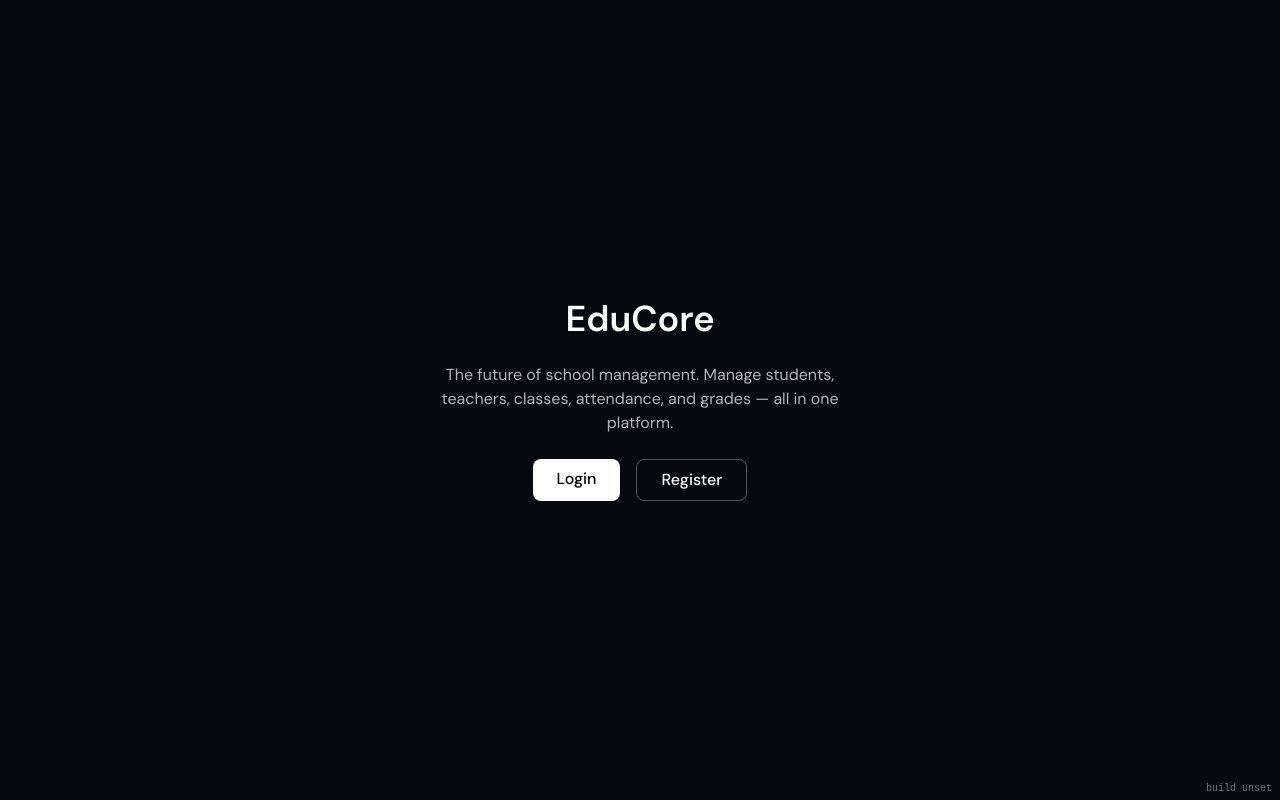
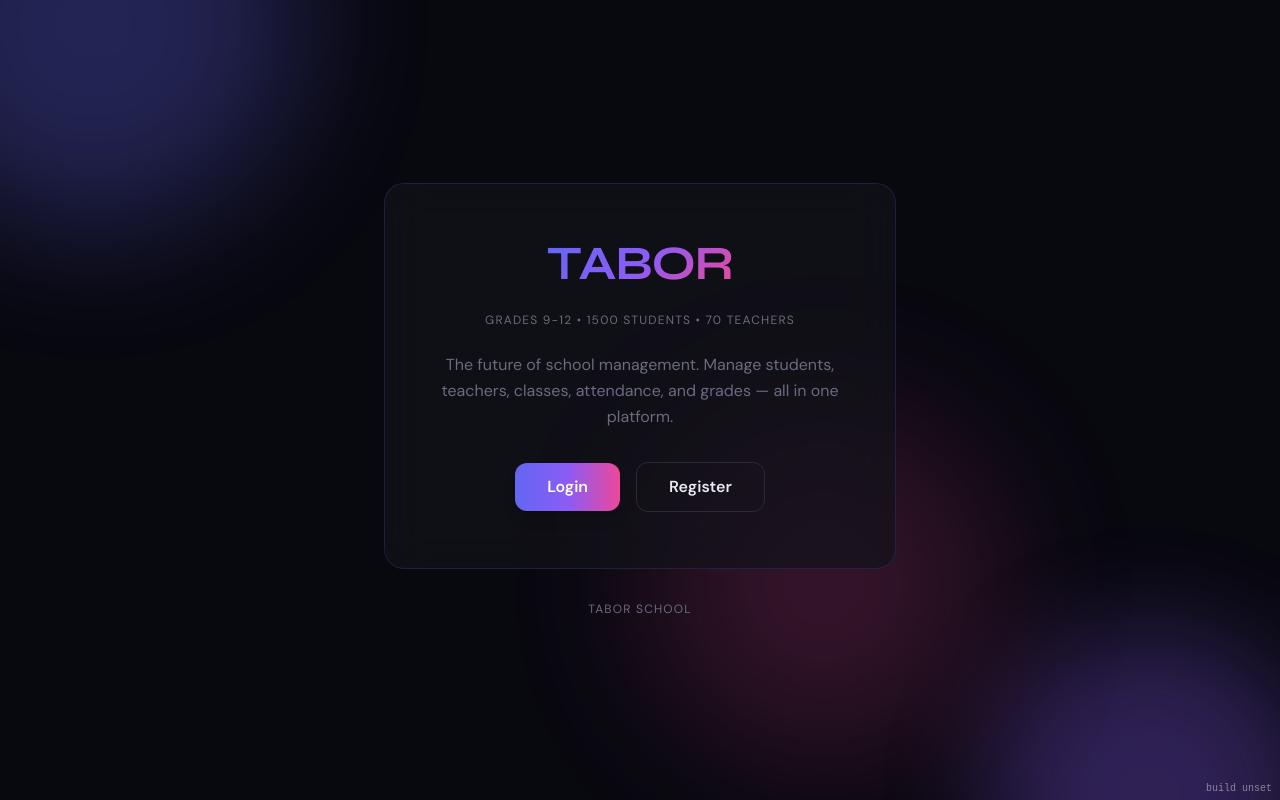
Before and after one commit to isakhu/hawassa-tabor-school, a Next.js app in the folder frontend/: page / in a window 1280 px wide. Built offline with nearby package versions, Linux system fonts and the light colour scheme; no server answers.

Commit message:
style: rebrand homepage to Tabor and match design system

```diff
--- a/frontend/app/page.tsx
+++ b/frontend/app/page.tsx
@@ -2,26 +2,64 @@ import Link from "next/link";
 
 export default function HomePage() {
   return (
-    <main className="flex min-h-screen flex-col items-center justify-center gap-6 px-4 text-white">
-      <h1 className="text-4xl font-bold">EduCore</h1>
-      <p className="max-w-md text-center text-white/70">
+    <main className="relative flex min-h-screen flex-col items-center justify-center overflow-hidden px-4 text-white">
+      {/* Background mesh blobs */}
+      <div className="pointer-events-none absolute inset-0 overflow-hidden">
+        <div
+          className="animate-blob-1 absolute -left-32 -top-32 h-96 w-96 rounded-full opacity-30 blur-3xl"
+          style={{ background: "var(--primary)" }}
+        />
+        <div
+          className="animate-blob-2 absolute -bottom-32 -right-32 h-96 w-96 rounded-full opacity-30 blur-3xl"
+          style={{ background: "var(--violet)" }}
+        />
+        <div
+          className="animate-blob-3 absolute left-1/2 top-1/2 h-72 w-72 -translate-x-1/2 -translate-y-1/2 rounded-full opacity-20 blur-3xl"
+          style={{ background: "var(--pink)" }}
+        />
+      </div>
+
+      {/* Content card */}
+      <div className="glass-card animate-page-in relative z-10 flex max-w-lg flex-col items-center gap-6 px-10 py-14 text-center">
+        <h1
+          className="gradient-text text-5xl font-bold tracking-tight"
+          style={{ fontFamily: "var(--font-heading)" }}
+        >
+          TABOR
+        </h1>
+
+        <p className="text-xs uppercase tracking-widest" style={{ color: "var(--text-muted)" }}>
+          Grades 9-12 • 1500 Students • 70 Teachers
+        </p>
+
+        <p className="text-base leading-relaxed" style={{ color: "var(--text-muted)" }}>
           The future of school management. Manage students, teachers, classes,
           attendance, and grades — all in one platform.
         </p>
-      <div className="flex gap-4">
+
+        <div className="mt-2 flex flex-wrap items-center justify-center gap-4">
           <Link
             href="/login"
-          className="rounded-lg bg-white px-6 py-2 font-medium text-black"
+            className="shimmer-btn rounded-xl px-8 py-3 font-semibold text-white shadow-lg"
           >
             Login
           </Link>
           <Link
             href="/register"
-          className="rounded-lg border border-white/30 px-6 py-2 font-medium"
+            className="input-glow rounded-xl border px-8 py-3 font-semibold"
+            style={{ borderColor: "var(--border)", color: "var(--text)" }}
           >
             Register
           </Link>
         </div>
+      </div>
+
+      <p
+        className="animate-item-in relative z-10 mt-8 text-xs uppercase tracking-widest"
+        style={{ color: "var(--text-muted)" }}
+      >
+        Tabor School
+      </p>
     </main>
   );
 }
```
Lines whose indentation alone changed are shown as unchanged.
